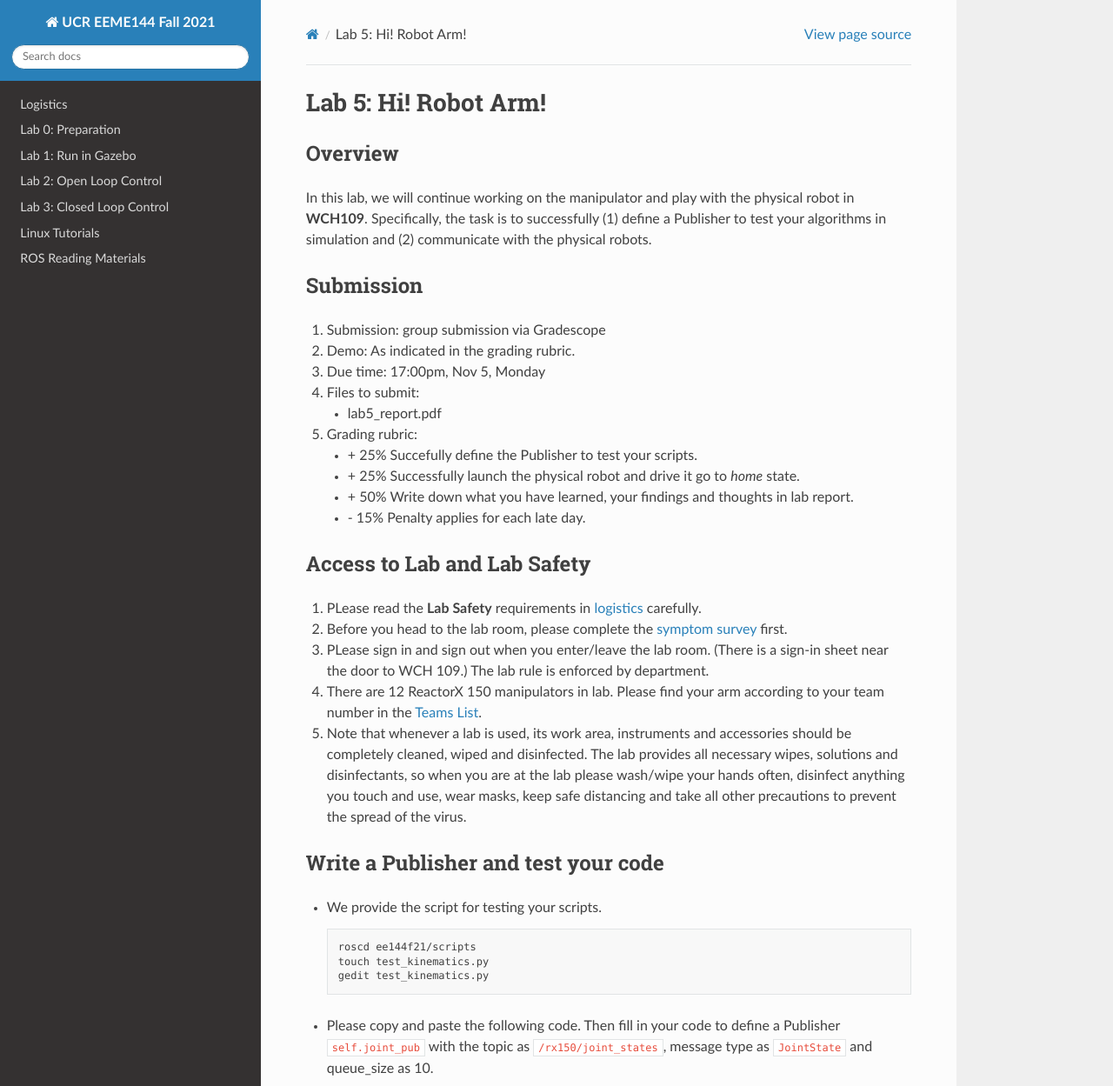
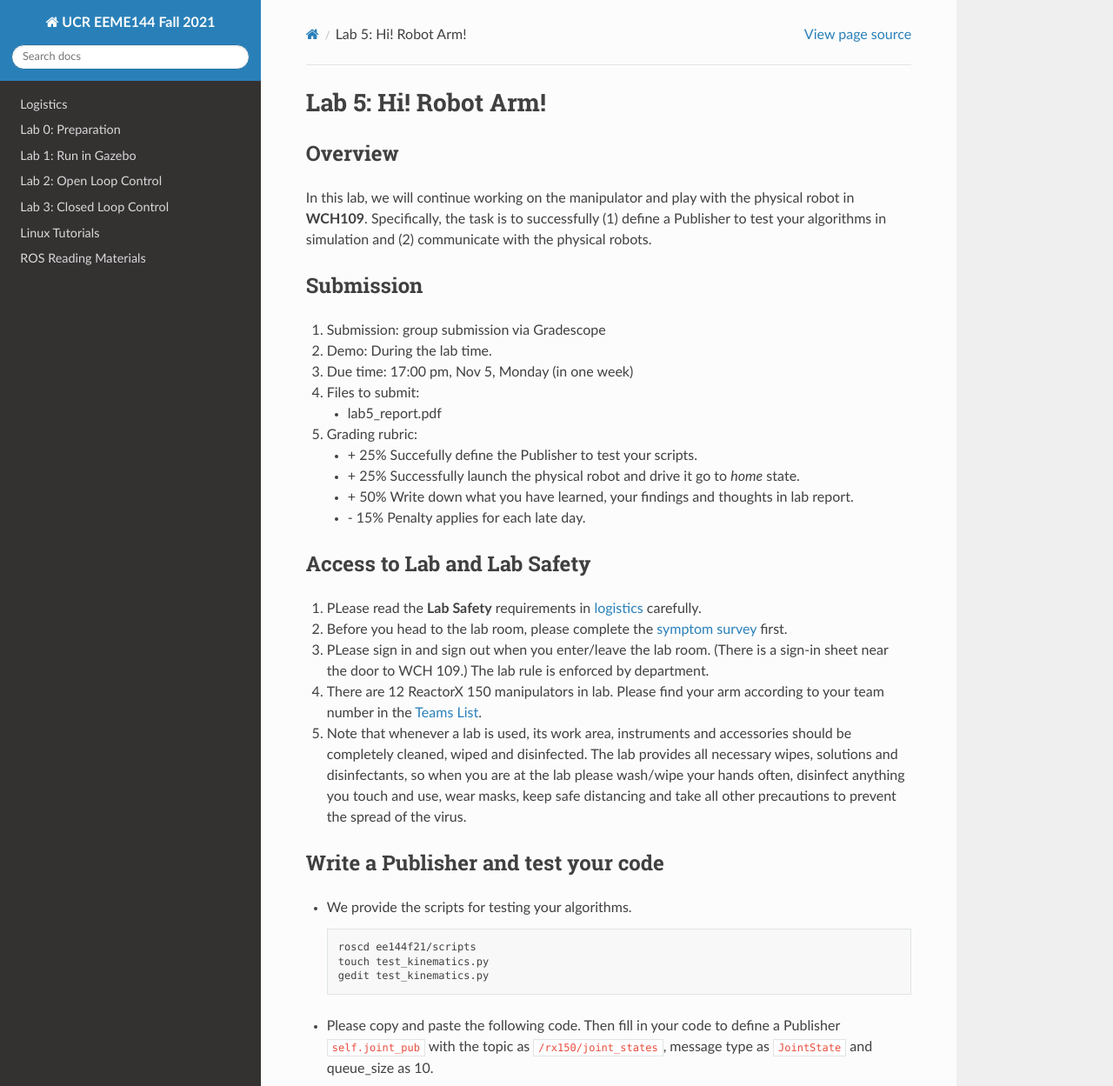
Before and after one commit to UCR-Robotics/ee144, a Sphinx documentation site: the page built from docs/lab5.rst, in a window 1280 px wide and 1400 px high, cut to the strip 0-1249 px from the top of the window. Shown: the whole strip at 87% size. Built offline with Sphinx 7.4.7 and the Read the Docs theme 2.0.0, drawn with Linux system fonts in a browser that asks for light colours.

Commit message:
Update the due time of Lab 5

```diff
--- a/docs/lab5.rst
+++ b/docs/lab5.rst
@@ -13,9 +13,9 @@ Submission
 
 #. Submission: group submission via Gradescope
 
-#. Demo: As indicated in the grading rubric.
+#. Demo: During the lab time.
 
-#. Due time: 17:00pm, Nov 5, Monday
+#. Due time: 17:00 pm, Nov 5, Monday (in one week)
 
 #. Files to submit:
 
@@ -54,7 +54,7 @@ Access to Lab and Lab Safety
 Write a Publisher and test your code
 --------------------------------------------------
 
-- We provide the script for testing your scripts.
+- We provide the scripts for testing your algorithms.
 
   .. code-block:: bash
 
```
